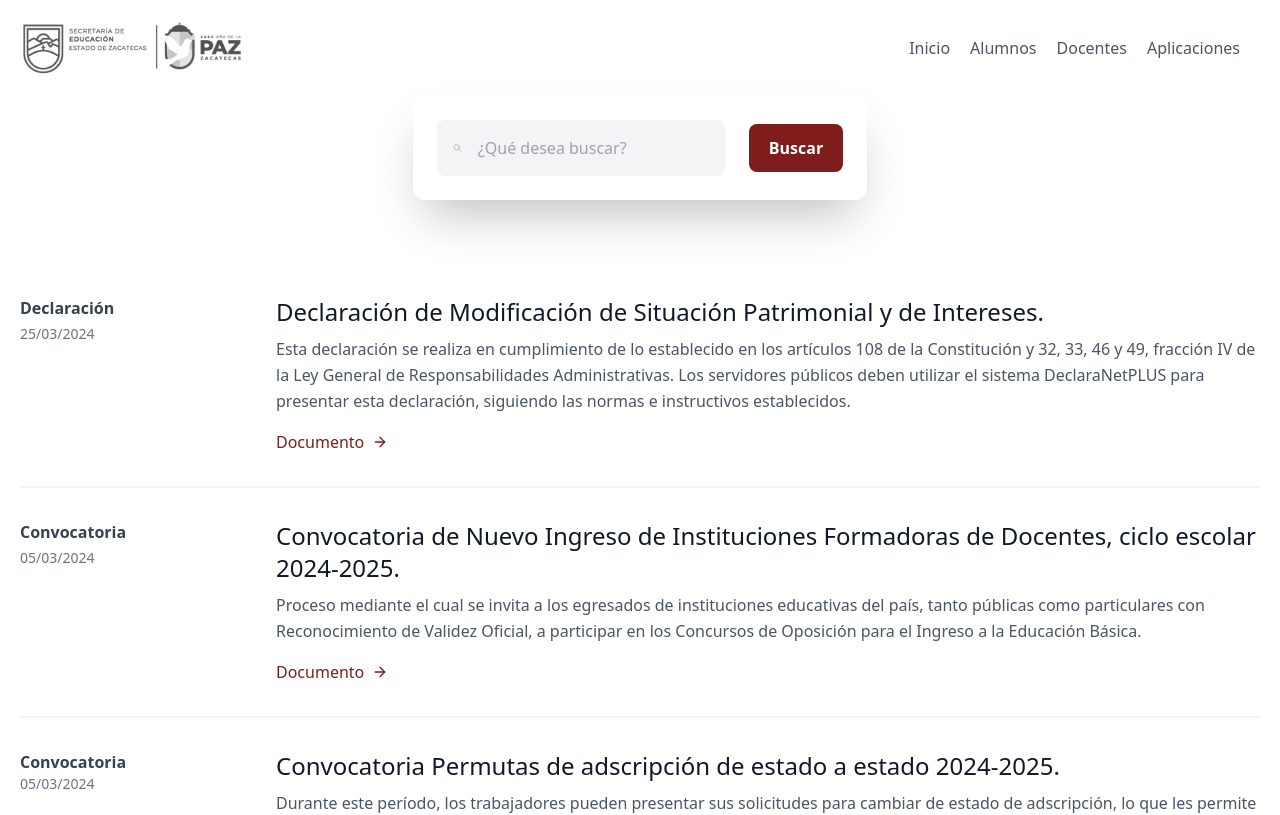
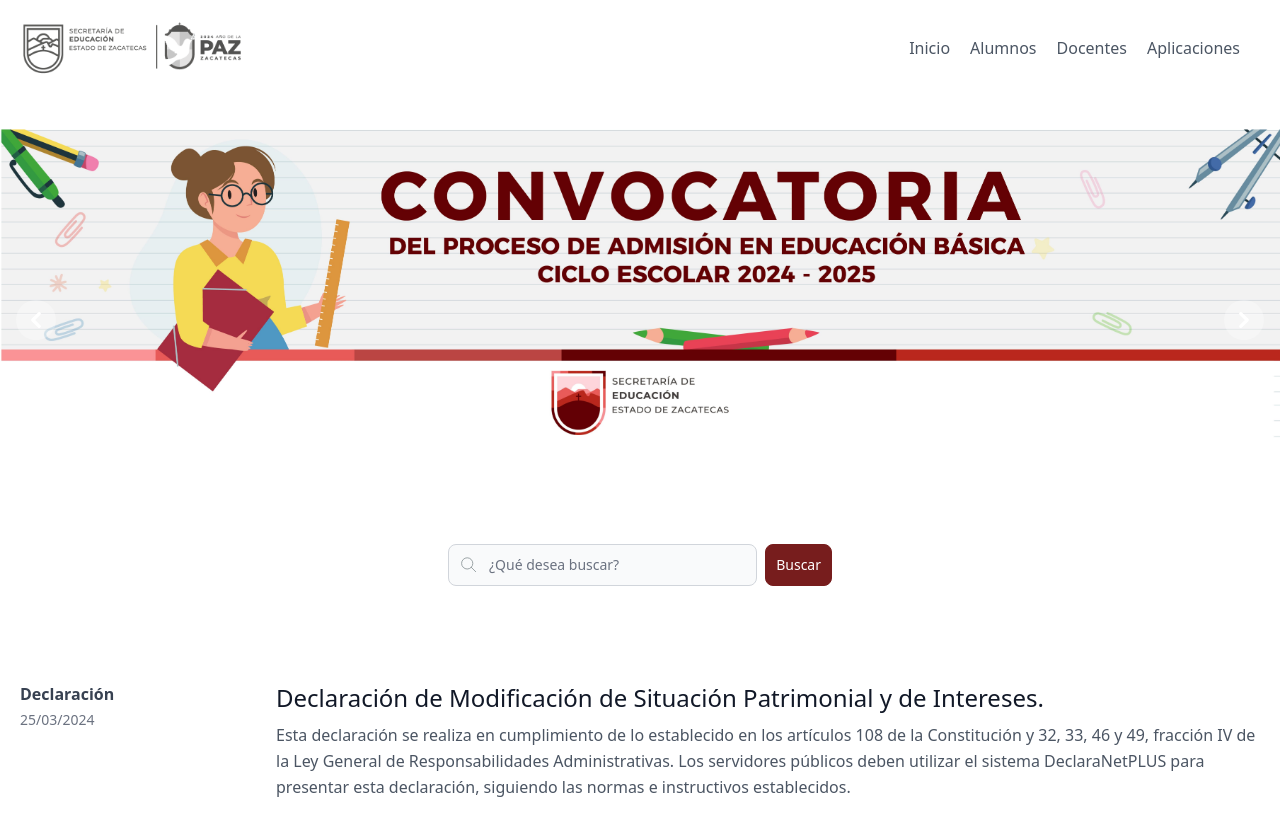
Before and after one commit to marmolejox/seduzac, an Angular app: page / in a window 1280 px wide. Shown: the top 815 px of the page. Built offline with nearby package versions, Linux system fonts and the light colour scheme.

Commit message:
finished homepage and docentes login

```diff
--- a/package.json
+++ b/package.json
@@ -22,6 +22,7 @@
     "@angular/router": "^17.2.0",
     "@angular/ssr": "^17.2.3",
     "express": "^4.18.2",
+    "flowbite": "^2.3.0",
     "rxjs": "~7.8.0",
     "tslib": "^2.3.0",
     "zone.js": "~0.14.3"
--- a/src/app/alumnos/alumnos.component.html
+++ b/src/app/alumnos/alumnos.component.html
@@ -1 +1,10 @@
-<p>alumnos works!</p>
+<section class="bg-white">
+    <div class="py-8 px-4 mx-auto max-w-screen-xl lg:py-16 lg:px-6">
+        <div class="mx-auto max-w-screen-sm text-center">
+            <h1 class="mb-4 text-7xl tracking-tight font-extrabold lg:text-9xl text-primary-600">404</h1>
+            <p class="mb-4 text-3xl tracking-tight font-bold text-gray-900 md:text-4xl">La página se encuentra en mantenimiento.</p>
+            <p class="mb-4 text-lg font-light text-gray-500">Lo sentimos, la página que buscas no se encuentra disponible.</p>
+            <a href="#" class="inline-flex text-white bg-primary-600 hover:bg-primary-800 focus:ring-4 focus:outline-none focus:ring-primary-300 font-medium rounded-lg text-sm px-5 py-2.5 text-center my-4">Back to Homepage</a>
+        </div>
+    </div>
+</section>
--- a/src/app/aplicaciones/aplicaciones.component.html
+++ b/src/app/aplicaciones/aplicaciones.component.html
@@ -1 +1,10 @@
-<p>aplicaciones works!</p>
+<section class="bg-white">
+    <div class="py-8 px-4 mx-auto max-w-screen-xl lg:py-16 lg:px-6">
+        <div class="mx-auto max-w-screen-sm text-center">
+            <h1 class="mb-4 text-7xl tracking-tight font-extrabold lg:text-9xl text-primary-600">404</h1>
+            <p class="mb-4 text-3xl tracking-tight font-bold text-gray-900 md:text-4xl">La página se encuentra en mantenimiento.</p>
+            <p class="mb-4 text-lg font-light text-gray-500">Lo sentimos, la página que buscas no se encuentra disponible.</p>
+            <a href="#" class="inline-flex text-white bg-primary-600 hover:bg-primary-800 focus:ring-4 focus:outline-none focus:ring-primary-300 font-medium rounded-lg text-sm px-5 py-2.5 text-center my-4">Back to Homepage</a>
+        </div>
+    </div>
+</section>
--- a/src/app/app.component.ts
+++ b/src/app/app.component.ts
@@ -2,6 +2,7 @@ import { Component } from '@angular/core';
 import { RouterOutlet } from '@angular/router';
 import { NavbarComponent } from "./navbar/navbar.component";
 import { FooterComponent } from "./footer/footer.component";
+import { initFlowbite } from 'flowbite';
 
 @Component({
     selector: 'app-root',
@@ -12,4 +13,9 @@ import { FooterComponent } from "./footer/footer.component";
 })
 export class AppComponent {
   title = 'seduzac';
+
+  ngOnInit(): void {
+    initFlowbite();
+  }
+
 }
--- a/src/app/docentes/docentes.component.html
+++ b/src/app/docentes/docentes.component.html
@@ -1 +1,33 @@
-<p>docentes works!</p>
+<section class="bg-gray-50 dark:bg-gray-900">
+    <div class="flex flex-col items-center justify-center px-6 py-8 mx-auto md:h-screen lg:py-0">
+        <div class="w-full bg-white rounded-lg shadow dark:border md:mt-0 sm:max-w-md xl:p-0 dark:bg-gray-800 dark:border-gray-700">
+            <div class="p-6 space-y-4 md:space-y-6 sm:p-8">
+                <h1 class="text-xl font-bold leading-tight tracking-tight text-gray-900 md:text-2xl dark:text-white">
+                    Inicia sesión en tu cuenta
+                </h1>
+                <form class="space-y-4 md:space-y-6" action="#">
+                    <div>
+                        <label for="email" class="block mb-2 text-sm font-medium text-gray-900 dark:text-white">C.T.T.</label>
+                        <input type="email" name="email" id="email" class="bg-gray-50 border border-gray-300 text-gray-900 sm:text-sm rounded-lg focus:ring-primary-600 focus:border-primary-600 block w-full p-2.5" required="">
+                    </div>
+                    <div>
+                        <label for="password" class="block mb-2 text-sm font-medium text-gray-900 dark:text-white">Contraseña</label>
+                        <input type="password" name="password" id="password" class="bg-gray-50 border border-gray-300 text-gray-900 sm:text-sm rounded-lg focus:ring-primary-600 focus:border-primary-600 block w-full p-2.5 dark:bg-gray-700 dark:border-gray-600 dark:placeholder-gray-400 dark:text-white dark:focus:ring-red-500 dark:focus:border-red-500" required="">
+                    </div>
+                    <div class="flex items-center justify-between">
+                        <div class="flex items-start">
+                            <div class="flex items-center h-5">
+                              <input id="remember" aria-describedby="remember" type="checkbox" class="w-4 h-4 border border-gray-300 rounded bg-gray-50 focus:ring-3 focus:ring-primary-300 dark:bg-gray-700 dark:border-gray-600 dark:focus:ring-primary-600 dark:ring-offset-gray-800" required="">
+                            </div>
+                            <div class="ml-3 text-sm">
+                              <label for="remember" class="text-gray-500 dark:text-gray-300">Recúerdame</label>
+                            </div>
+                        </div>
+                        <a href="#" class="text-sm font-medium text-primary-600 hover:underline dark:text-primary-500">Olvidé mi contraseña</a>
+                    </div>
+                    <button type="submit" class="w-full p-2 text-white bg-primary-600 bg-red-900 rounded-lg border border-red-900 hover:bg-red-950 focus:ring-4 focus:outline-none focus:ring-red-300">Iniciar Sesión</button>
+                </form>
+            </div>
+        </div>
+    </div>
+  </section>
--- a/src/app/home/home.component.html
+++ b/src/app/home/home.component.html
@@ -1,20 +1,68 @@
+<!-- Sección de Carrusel -->
+
+
+
+<div id="default-carousel" class="relative w-full pb-16" data-carousel="slide">
+  <!-- Carousel wrapper -->
+  <div class="relative h-56 overflow-hidden rounded-lg md:h-96">
+       <!-- Item 1 -->
+      <div class="hidden duration-700 ease-in-out" data-carousel-item>
+          <img src="../../assets/images/bannerConvocatoria1.jpg" class="absolute block w-full -translate-x-1/2 -translate-y-1/2 top-1/2 left-1/2" alt="...">
+      </div>
+      <!-- Item 2 -->
+      <div class="hidden duration-700 ease-in-out" data-carousel-item>
+          <img src="../../assets/images/bannerConvocatoria2.jpg" class="absolute block w-full -translate-x-1/2 -translate-y-1/2 top-1/2 left-1/2" alt="...">
+      </div>
+      <!-- Item 3 -->
+      <div class="hidden duration-700 ease-in-out" data-carousel-item>
+          <img src="../../assets/images/bannerIngeni.png" class="absolute block w-full -translate-x-1/2 -translate-y-1/2 top-1/2 left-1/2" alt="...">
+      </div>
+  </div>
+  <!-- Slider indicators -->
+  <div class="absolute z-30 flex -translate-x-1/2 bottom-5 left-1/2 space-x-3 rtl:space-x-reverse">
+      <button type="button" class="w-3 h-3 rounded-full" aria-current="true" aria-label="Slide 1" data-carousel-slide-to="0"></button>
+      <button type="button" class="w-3 h-3 rounded-full" aria-current="false" aria-label="Slide 2" data-carousel-slide-to="1"></button>
+      <button type="button" class="w-3 h-3 rounded-full" aria-current="false" aria-label="Slide 3" data-carousel-slide-to="2"></button>
+      <button type="button" class="w-3 h-3 rounded-full" aria-current="false" aria-label="Slide 4" data-carousel-slide-to="3"></button>
+      <button type="button" class="w-3 h-3 rounded-full" aria-current="false" aria-label="Slide 5" data-carousel-slide-to="4"></button>
+  </div>
+  <!-- Slider controls -->
+  <button type="button" class="absolute top-0 start-0 z-30 flex items-center justify-center h-full px-4 cursor-pointer group focus:outline-none" data-carousel-prev>
+      <span class="inline-flex items-center justify-center w-10 h-10 rounded-full bg-white/30 dark:bg-gray-800/30 group-hover:bg-white/50 dark:group-hover:bg-gray-800/60 group-focus:ring-4 group-focus:ring-white dark:group-focus:ring-gray-800/70 group-focus:outline-none">
+          <svg class="w-4 h-4 text-white dark:text-gray-800 rtl:rotate-180" aria-hidden="true" xmlns="http://www.w3.org/2000/svg" fill="none" viewBox="0 0 6 10">
+              <path stroke="currentColor" stroke-linecap="round" stroke-linejoin="round" stroke-width="2" d="M5 1 1 5l4 4"/>
+          </svg>
+          <span class="sr-only">Previous</span>
+      </span>
+  </button>
+  <button type="button" class="absolute top-0 end-0 z-30 flex items-center justify-center h-full px-4 cursor-pointer group focus:outline-none" data-carousel-next>
+      <span class="inline-flex items-center justify-center w-10 h-10 rounded-full bg-white/30 dark:bg-gray-800/30 group-hover:bg-white/50 dark:group-hover:bg-gray-800/60 group-focus:ring-4 group-focus:ring-white dark:group-focus:ring-gray-800/70 group-focus:outline-none">
+          <svg class="w-4 h-4 text-white dark:text-gray-800 rtl:rotate-180" aria-hidden="true" xmlns="http://www.w3.org/2000/svg" fill="none" viewBox="0 0 6 10">
+              <path stroke="currentColor" stroke-linecap="round" stroke-linejoin="round" stroke-width="2" d="m1 9 4-4-4-4"/>
+          </svg>
+          <span class="sr-only">Next</span>
+      </span>
+  </button>
+</div>
+
 <!-- Sección de Busquedad -->
 
-<div class="flex justify-center items-center px-20">
-    <div class="space-y-5">
-      <div class="flex items-center p-6 space-x-6 bg-white rounded-xl shadow-2xl">
-        <div class="flex bg-gray-100 p-4 w-72 space-x-4 rounded-lg">
-          <svg xmlns="http://www.w3.org/2000/svg" class="h-6 w-6 opacity-30" fill="none" viewBox="0 0 24 24" stroke="currentColor">
-            <path stroke-linecap="round" stroke-linejoin="round" stroke-width="2" d="M21 21l-6-6m2-5a7 7 0 11-14 0 7 7 0 0114 0z" />
-          </svg>
-          <input class="bg-gray-100 outline-none" type="text" placeholder="¿Qué desea buscar?" />
-        </div>
-        <div class="bg-red-900 py-3 px-5 text-white font-semibold rounded-lg hover:shadow-lg transition duration-3000 cursor-pointer">
-          <span>Buscar</span>
-        </div>
+
+<form class="flex items-center max-w-sm mx-auto">
+  <label for="simple-search" class="sr-only">Buscar</label>
+  <div class="relative w-full">
+      <div class="absolute inset-y-0 start-0 flex items-center ps-3 pointer-events-none">
+        <svg class="w-4 h-4 text-gray-500 dark:text-gray-400" aria-hidden="true" aria-labelledby="title desc" role="img" xmlns="http://www.w3.org/2000/svg" viewBox="0 0 18 20"><title id="title">Search Icon</title><desc id="desc">A magnifying glass icon.</desc><g class="search-path" fill="none" stroke="#848F91"><path stroke-linecap="square" d="M18.5 18.3l-5.4-5.4"/><circle cx="8" cy="8" r="7"/></g></svg>
       </div>
-    </div>
+      <input type="text" id="simple-search" class="bg-gray-50 border border-gray-300 text-gray-900 text-sm rounded-lg focus:ring-red-900 focus:border-red-950 block w-full ps-10 p-2.5  dark:bg-gray-700 dark:border-gray-600 dark:placeholder-gray-400 dark:text-white dark:focus:ring-red-900 dark:focus:border-redring-red-900" placeholder="¿Qué desea buscar?" required />
   </div>
+  <button type="submit" class="p-2.5 ms-2 text-sm font-medium text-white bg-red-900 rounded-lg border border-red-900 hover:bg-red-950 focus:ring-4 focus:outline-none focus:ring-red-300">
+    <span>Buscar</span>
+    <span class="sr-only">Buscar</span>
+  </button>
+</form>
+
+
 
 
 
--- a/tailwind.config.js
+++ b/tailwind.config.js
@@ -1,10 +1,13 @@
 /** @type {import('tailwindcss').Config} */
 module.exports = {
   content: [
-    "./src/**/*.{html,ts}"
+    "./src/**/*.{html,ts}",
+    "./node_modules/flowbite/**/*.js"
   ],
   theme: {
     extend: {},
   },
-  plugins: [],
+  plugins: [
+    require('flowbite/plugin')
+  ],
 }
```
Also changed, not shown: 1 other file (tests, documents, lock files or other folders).
